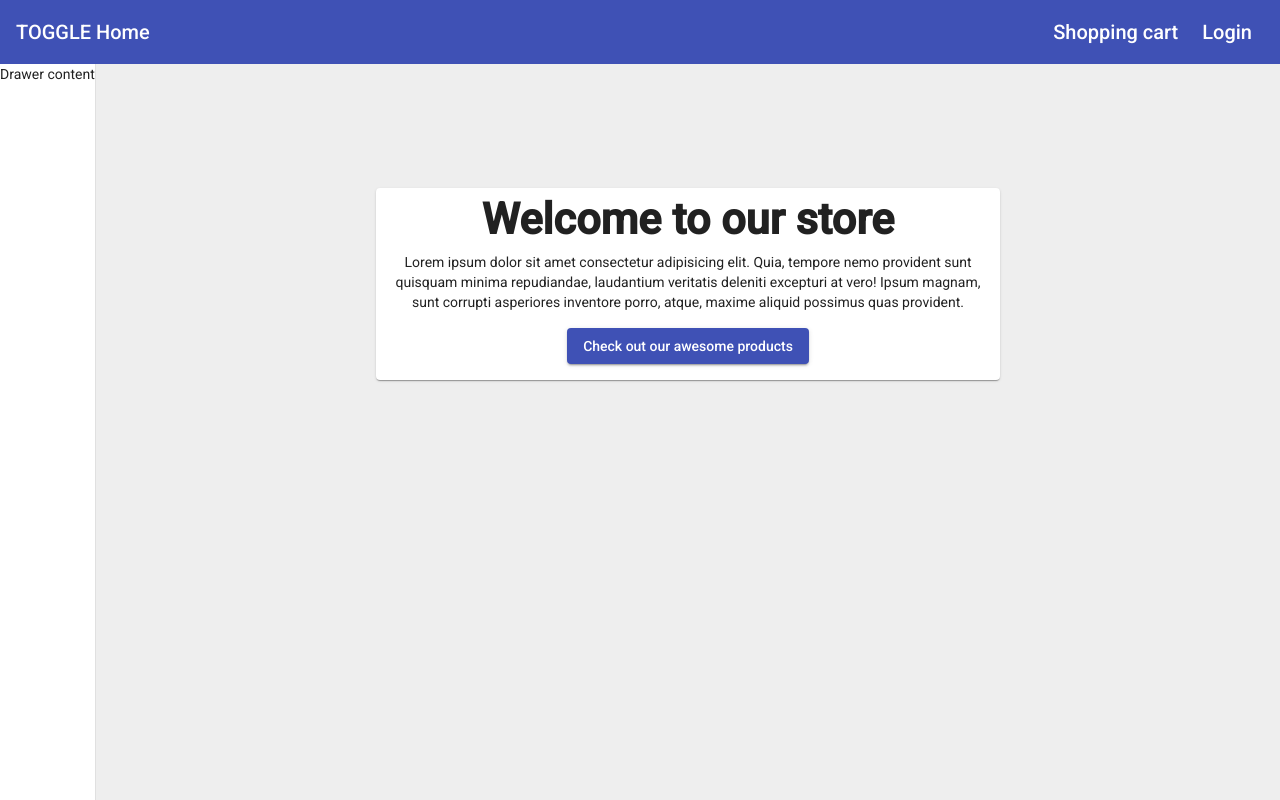
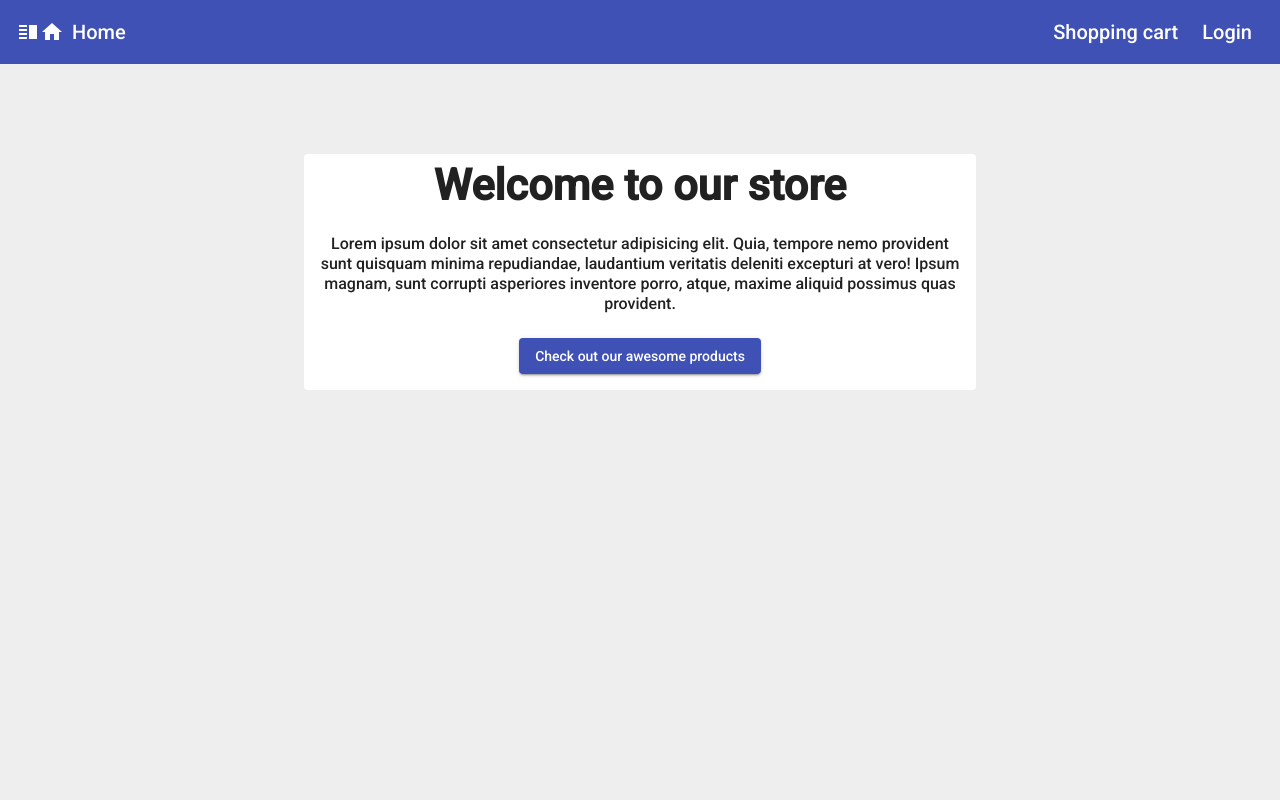
Before and after one commit to dedZombie/janasoft-store, an Angular app: page / in a window 1280 px wide. Built offline with nearby package versions, Linux system fonts and the light colour scheme.

Commit message:
Navigation and layout work

```diff
--- a/src/app/components/components.module.ts
+++ b/src/app/components/components.module.ts
@@ -1,4 +1,5 @@
 import { NgModule } from '@angular/core';
+import { CommonModule } from '@angular/common';
 import { JSMaterialModule } from '../js-material.module';
 
 import { HomeComponent } from './home/home.component';
@@ -8,6 +9,7 @@ import { LoaderComponent } from './loader/loader.component';
 
 @NgModule({
     imports: [
+        CommonModule,
         JSMaterialModule
     ],
     declarations: [
--- a/src/app/components/home/home.component.scss
+++ b/src/app/components/home/home.component.scss
@@ -11,11 +11,18 @@
         width: 50%;
         text-align: center;
         margin-top: -25%;
+        box-shadow: none;
 
         h1 {
             font-size: 2.7rem;
             font-weight: 600;
-            margin-bottom: 1rem;
+            margin-bottom: 2rem;
+        }
+
+        .mat-card-content {
+            margin-bottom: 1.5rem;
+            font-size: 1rem;
+            font-weight: 500;
         }
     }
 }
--- a/src/app/components/layout/layout.component.html
+++ b/src/app/components/layout/layout.component.html
@@ -1,7 +1,19 @@
-<app-navigation (toggleSidenav)="sidenavDrawer.toggle()"></app-navigation>
+<app-navigation (toggleSidenav)="sidenavDrawer.toggle()" [elementRef]="sidenavDrawer"></app-navigation>
 
 <mat-drawer-container class="main-content">
-    <mat-drawer #sidenavDrawer mode="side" opened>Drawer content</mat-drawer>
+    <mat-drawer #sidenavDrawer mode="side" class="sidenav-drawer">
+        <ul class="">
+            <li class="">
+                <a class="">Products</a>
+            </li>
+            <li class="">
+                <a class="">About</a>
+            </li>
+            <li class="">
+                <a class="">Contact</a>
+            </li>
+        </ul>
+    </mat-drawer>
     <mat-drawer-content>
         <app-home></app-home>
     </mat-drawer-content>
--- a/src/app/components/layout/layout.component.scss
+++ b/src/app/components/layout/layout.component.scss
@@ -1,3 +1,9 @@
+@import "variables";
+
 .main-content {
     height: calc(100% - 64px);
 }
+
+.sidenav-drawer {
+    width: $sidenavWidth;
+}
--- a/src/app/components/navigation/navigation.component.html
+++ b/src/app/components/navigation/navigation.component.html
@@ -1,6 +1,18 @@
 <mat-toolbar color="primary">
-    <a>
-        <span (click)="toggleSidenav.emit()">TOGGLE</span>
+
+    <mat-icon
+        class="sidenav-toggle"
+        [ngClass]="{ 'sidenav-open' : elementRef.opened }"
+        (click)="toggleSidenav.emit()"
+        aria-hidden="false"
+        aria-label="toggle sidenav">
+        vertical_split
+    </mat-icon>
+
+    <a class="cta-link">
+        <mat-icon
+            aria-hidden="false"
+            aria-label="home icon">home</mat-icon>
         Home
     </a>
 
--- a/src/app/components/navigation/navigation.component.scss
+++ b/src/app/components/navigation/navigation.component.scss
@@ -1,4 +1,25 @@
 @import "variables";
+
+.sidenav-toggle {
+    cursor: pointer;
+    outline: none;
+    border: none;
+    transition-duration: 400ms;
+    transition-timing-function: cubic-bezier(0.25, 0.8, 0.25, 1);
+
+    &.sidenav-open {
+        width: $sidenavWidth;
+    }
+}
+
+.cta-link {
+    display: flex;
+    align-items: center;
+
+    .mat-icon {
+        margin-right: .5rem;
+    }
+}
 
 .mat-toolbar-row, .mat-toolbar-single-row {
     height: $navigationHeight;
--- a/src/app/components/navigation/navigation.component.ts
+++ b/src/app/components/navigation/navigation.component.ts
@@ -1,13 +1,19 @@
-import { Component, Output, EventEmitter } from '@angular/core';
+import { Component, OnInit, Output, Input, EventEmitter } from '@angular/core';
+import { MatSidenav } from '@angular/material/sidenav';
 
 @Component({
     selector: 'app-navigation',
     templateUrl: './navigation.component.html',
     styleUrls: ['./navigation.component.scss']
 })
-export class NavigationComponent {
+export class NavigationComponent implements OnInit {
 
-    @Output() toggleSidenav = new EventEmitter;
+    @Output() toggleSidenav = new EventEmitter();
+    @Input() elementRef: MatSidenav;
 
     constructor() {}
+
+    ngOnInit() {
+        console.log(this.elementRef)
+    }
 }
--- a/src/styles.scss
+++ b/src/styles.scss
@@ -2,4 +2,6 @@
 html, body { height: 100%; }
 body { margin: 0; font-family: Roboto, "Helvetica Neue", sans-serif; }
 
+a { cursor: pointer; }
+
 @import "./styles/base.scss";
--- a/src/styles/_variables.scss
+++ b/src/styles/_variables.scss
@@ -1,4 +1,5 @@
-$navigationHeight: 64px;
+$navigationHeight:  64px;
+$sidenavWidth:      250px;
 
 // colors
 $backgroundColor: #eeeeee;
```
